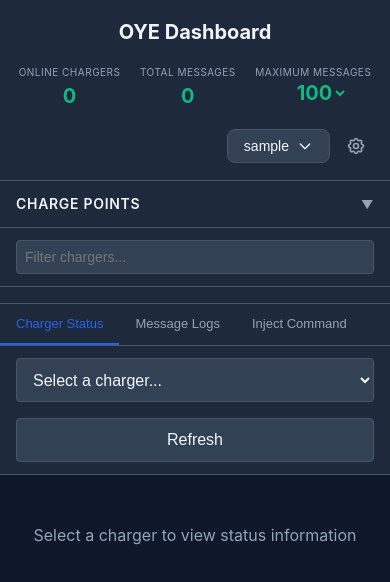
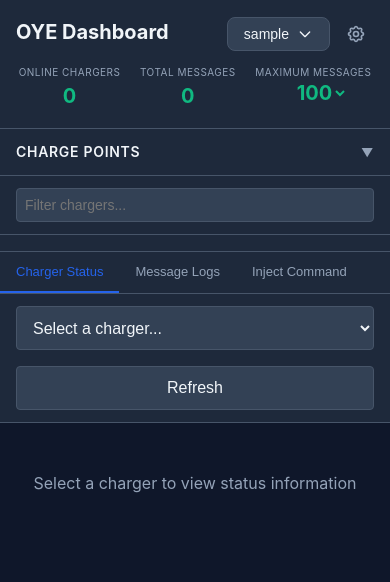
Before and after one commit to eva-sean/oye-proxy, a website: page public/index.html in a window 390 px wide. Drawn offline with Linux system fonts and the light colour scheme; no server answers; sample sign-in values are in the browser's storage.

Commit message:
additional imrpovements to mobile layout

```diff
--- a/public/styles.css
+++ b/public/styles.css
@@ -63,7 +63,7 @@ h1 {
 .stat {
     display: flex;
     flex-direction: column;
-    align-items: flex-end;
+    align-items: center;
 }
 
 .stat-label {
@@ -1130,7 +1130,15 @@ h1 {
 
     h1 {
         font-size: 1.25rem;
-        text-align: center;
+        text-align: left;
+    }
+
+    /* Keep user menu and config icon at top right */
+    header > div:has(.user-menu-container) {
+        position: absolute;
+        top: 1rem;
+        right: 1rem;
+        margin-left: 0;
     }
 
     .header-stats {
```
